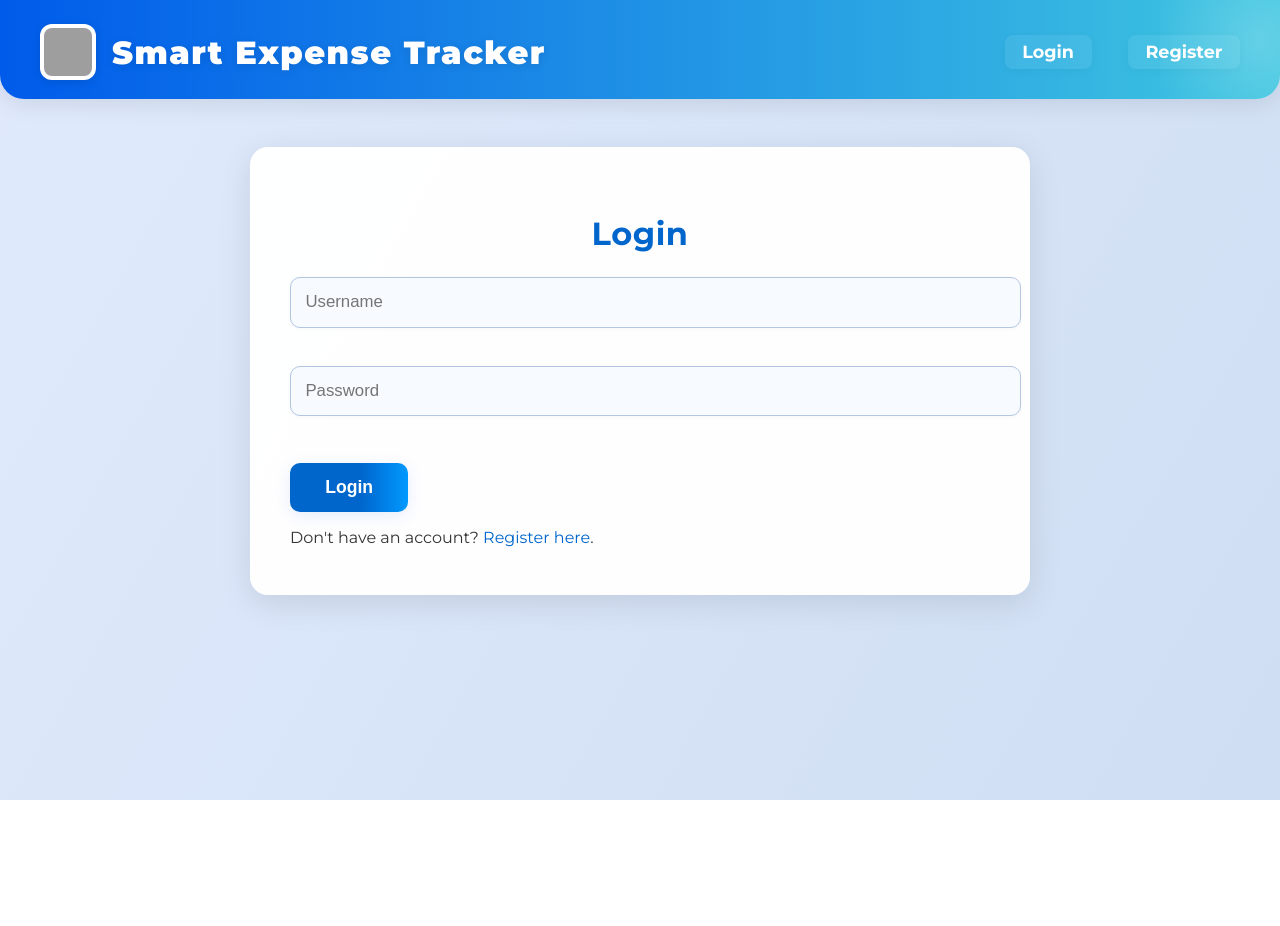
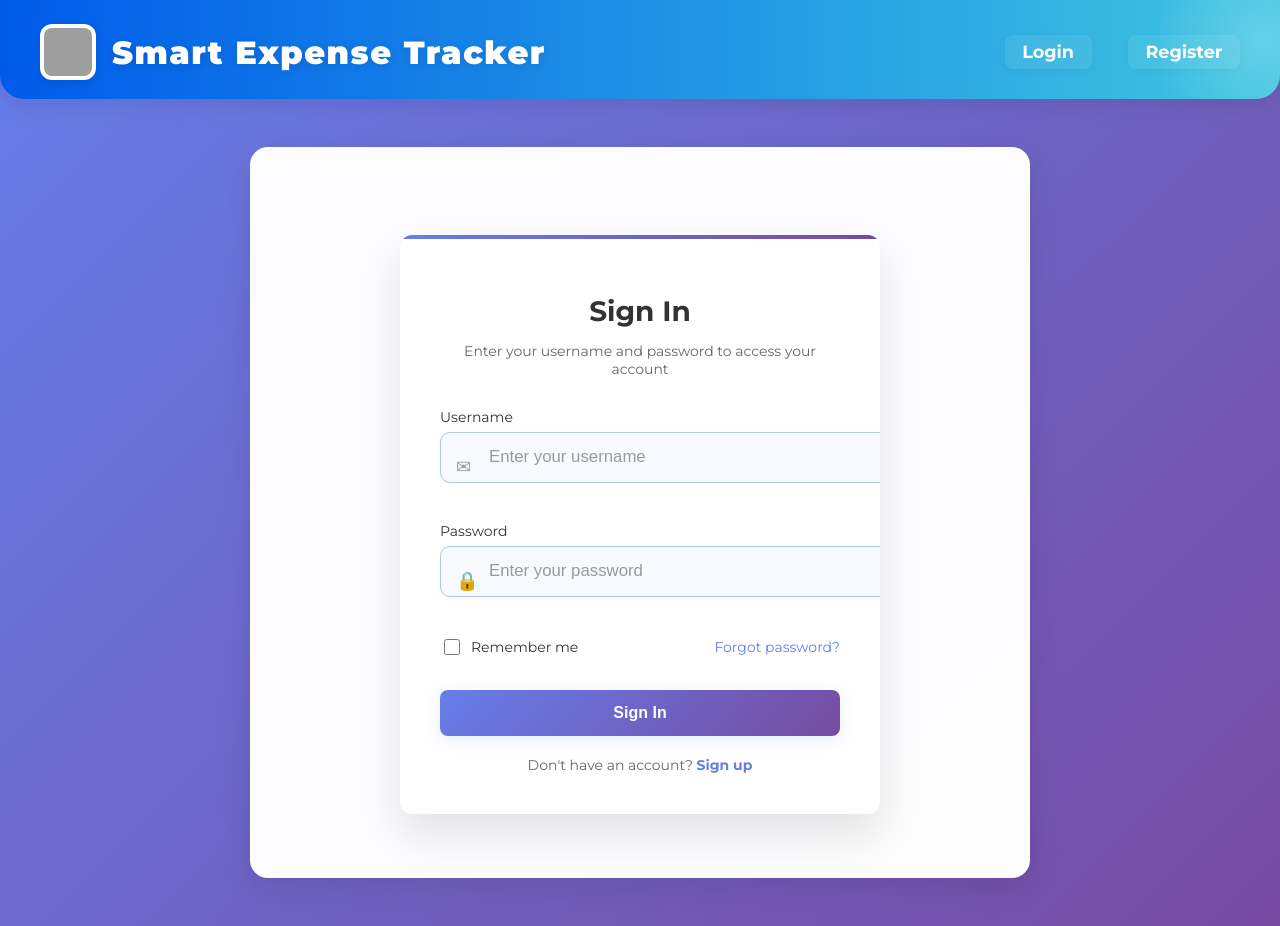
Before and after one commit to ShreelJoshi08/Expense-Tracker, a Flask app: page /login in a window 1280 px wide. Before the commit the page ends 800 px from the top, so only its background shows below. Run offline with Flask 3, Linux system fonts and the light colour scheme; grey boxes are pictures that could not be loaded.

Commit message:
new updates

```diff
--- a/app.py
+++ b/app.py
@@ -4,9 +4,13 @@ from werkzeug.security import generate_password_hash, check_password_hash
 from flask_login import LoginManager, login_user, login_required, logout_user, current_user
 from models import db, User, Expense
 from datetime import datetime
+import os
+from dotenv import load_dotenv
+
+load_dotenv()
 
 app = Flask(__name__)
-app.config['SECRET_KEY'] = 'your_secret_key'
+app.config['SECRET_KEY'] = os.environ.get('SECRET_KEY', 'fallback_secret_key')
 app.config['SQLALCHEMY_DATABASE_URI'] = 'sqlite:///expense_tracker.db'
 db.init_app(app)
 
--- /dev/null
+++ b/tempCodeRunnerFile.py
@@ -0,0 +1,4 @@
+app = Flask(__name__)
+app.config['SECRET_KEY'] = 'your_secret_key'
+app.config['SQLALCHEMY_DATABASE_URI'] = 'sqlite:///expense_tracker.db'
+db.init_app(app)
--- a/templates/login.html
+++ b/templates/login.html
@@ -1,10 +1,211 @@
 {% extends "base.html" %}
 {% block content %}
-<h2>Login</h2>
-<form method="POST">
-    <input type="text" name="username" placeholder="Username" required><br><br>
-    <input type="password" name="password" placeholder="Password" required><br><br>
-    <button type="submit">Login</button>
-</form>
-<p>Don't have an account? <a href="{{ url_for('register') }}">Register here</a>.</p>
+<div class="login-container">
+    <div class="login-header">
+        <h1 class="login-title">Sign In</h1>
+        <p class="login-subtitle">Enter your username and password to access your account</p>
+    </div>
+    <form method="POST">
+        <div class="form-group">
+            <label for="username" class="form-label">Username</label>
+            <div class="input-wrapper">
+                <span class="input-icon icon-email"></span>
+                <input
+                    type="text"
+                    id="username"
+                    name="username"
+                    class="form-input with-icon"
+                    placeholder="Enter your username"
+                    required
+                    autocomplete="username"
+                >
+            </div>
+        </div>
+        <div class="form-group">
+            <label for="password" class="form-label">Password</label>
+            <div class="input-wrapper">
+                <span class="input-icon icon-lock"></span>
+                <input
+                    type="password"
+                    id="password"
+                    name="password"
+                    class="form-input with-icon"
+                    placeholder="Enter your password"
+                    required
+                    autocomplete="current-password"
+                >
+            </div>
+        </div>
+        <div class="form-options">
+            <div class="checkbox-wrapper">
+                <input type="checkbox" id="remember" name="remember">
+                <label for="remember">Remember me</label>
+            </div>
+            <a href="#" class="forgot-password">Forgot password?</a>
+        </div>
+        <button type="submit" class="login-button" id="loginBtn">
+            Sign In
+        </button>
+    </form>
+    <div class="signup-link">
+        Don't have an account? <a href="{{ url_for('register') }}">Sign up</a>
+    </div>
+</div>
+<style>
+    body {
+        font-family: 'Montserrat', 'Poppins', Arial, sans-serif;
+        background: linear-gradient(135deg, #667eea 0%, #764ba2 100%);
+        min-height: 100vh;
+        margin: 0;
+        padding: 0;
+    }
+    .login-container {
+        background: white;
+        border-radius: 12px;
+        box-shadow: 0 20px 40px rgba(0, 0, 0, 0.1);
+        padding: 40px;
+        width: 100%;
+        max-width: 400px;
+        position: relative;
+        overflow: hidden;
+        margin: 3rem auto 2rem auto; /* Add top margin for header space */
+    }
+    .login-container::before {
+        content: '';
+        position: absolute;
+        top: 0;
+        left: 0;
+        right: 0;
+        height: 4px;
+        background: linear-gradient(90deg, #667eea, #764ba2);
+    }
+    .login-header {
+        text-align: center;
+        margin-bottom: 30px;
+    }
+    .login-title {
+        font-size: 28px;
+        font-weight: 700;
+        color: #333;
+        margin-bottom: 8px;
+    }
+    .login-subtitle {
+        color: #666;
+        font-size: 14px;
+    }
+    .form-group {
+        margin-bottom: 20px;
+    }
+    .form-label {
+        display: block;
+        margin-bottom: 6px;
+        font-weight: 500;
+        color: #333;
+        font-size: 14px;
+    }
+    .input-wrapper {
+        position: relative;
+    }
+    .form-input {
+        width: 100%;
+        padding: 12px 16px;
+        border: 2px solid #e1e5e9;
+        border-radius: 8px;
+        font-size: 16px;
+        transition: all 0.3s ease;
+        background: #fff;
+    }
+    .form-input:focus {
+        outline: none;
+        border-color: #667eea;
+        box-shadow: 0 0 0 3px rgba(102, 126, 234, 0.1);
+    }
+    .form-input::placeholder {
+        color: #999;
+    }
+    .input-icon {
+        position: absolute;
+        left: 16px;
+        top: 50%;
+        transform: translateY(-50%);
+        color: #999;
+        font-size: 18px;
+    }
+    .form-input.with-icon {
+        padding-left: 48px;
+    }
+    .form-options {
+        display: flex;
+        justify-content: space-between;
+        align-items: center;
+        margin-bottom: 24px;
+        font-size: 14px;
+    }
+    .checkbox-wrapper {
+        display: flex;
+        align-items: center;
+        gap: 8px;
+    }
+    .checkbox-wrapper input[type="checkbox"] {
+        width: 16px;
+        height: 16px;
+        accent-color: #667eea;
+    }
+    .forgot-password {
+        color: #667eea;
+        text-decoration: none;
+        font-weight: 500;
+    }
+    .forgot-password:hover {
+        text-decoration: underline;
+    }
+    .login-button {
+        width: 100%;
+        background: linear-gradient(135deg, #667eea 0%, #764ba2 100%);
+        color: white;
+        border: none;
+        padding: 14px;
+        border-radius: 8px;
+        font-size: 16px;
+        font-weight: 600;
+        cursor: pointer;
+        transition: all 0.3s ease;
+        margin-bottom: 20px;
+    }
+    .login-button:hover {
+        transform: translateY(-2px);
+        box-shadow: 0 8px 25px rgba(102, 126, 234, 0.3);
+    }
+    .login-button:active {
+        transform: translateY(0);
+    }
+    .signup-link {
+        text-align: center;
+        color: #666;
+        font-size: 14px;
+    }
+    .signup-link a {
+        color: #667eea;
+        text-decoration: none;
+        font-weight: 600;
+    }
+    .signup-link a:hover {
+        text-decoration: underline;
+    }
+    @media (max-width: 480px) {
+        .login-container {
+            padding: 30px 10px;
+            margin: 1.5rem 5px 1rem 5px;
+        }
+        .login-title {
+            font-size: 24px;
+        }
+    }
+    .icon-email::before {
+        content: '✉';
+    }
+    .icon-lock::before {
+        content: '🔒';
+    }
+</style>
 {% endblock %}
```
Also changed, not shown: templates/register.html (+14 -7 lines), README.md, instance/expense_tracker.db, 1 other file.
